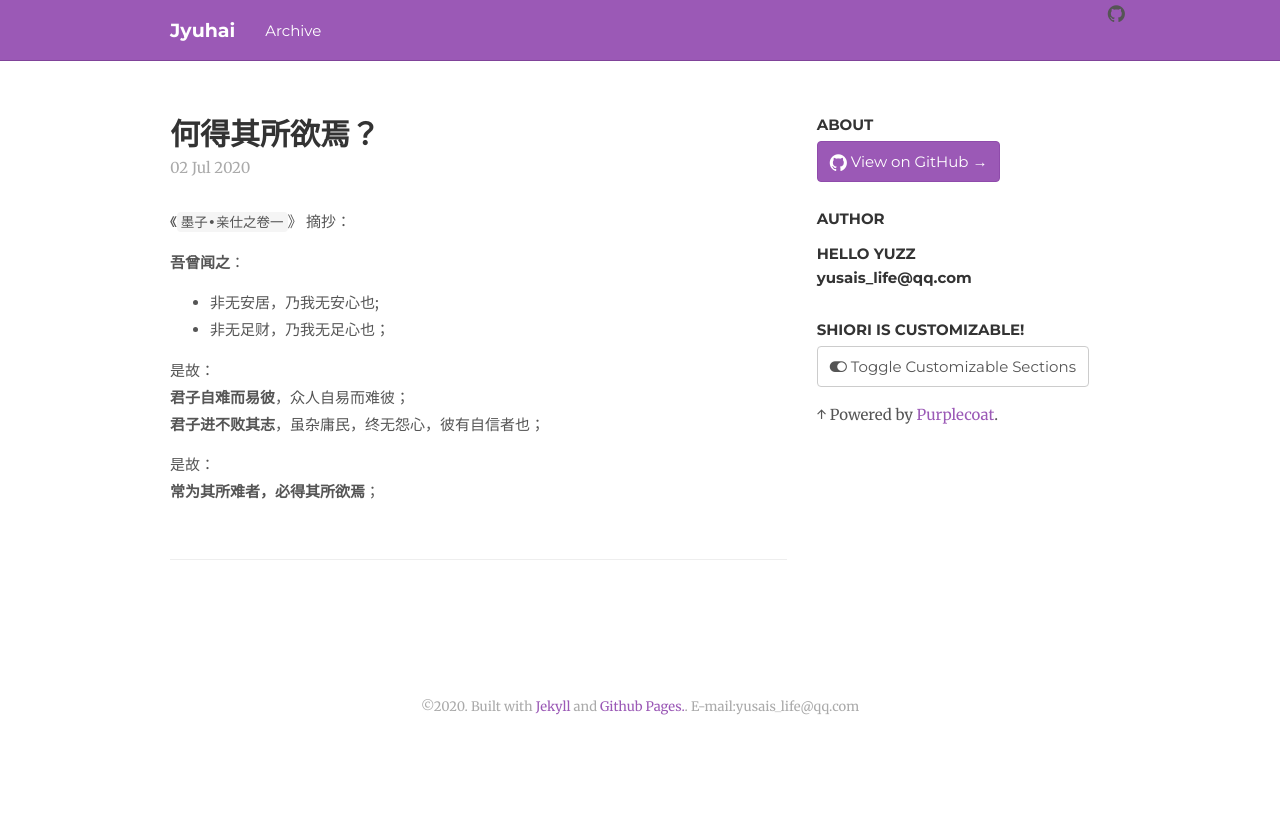
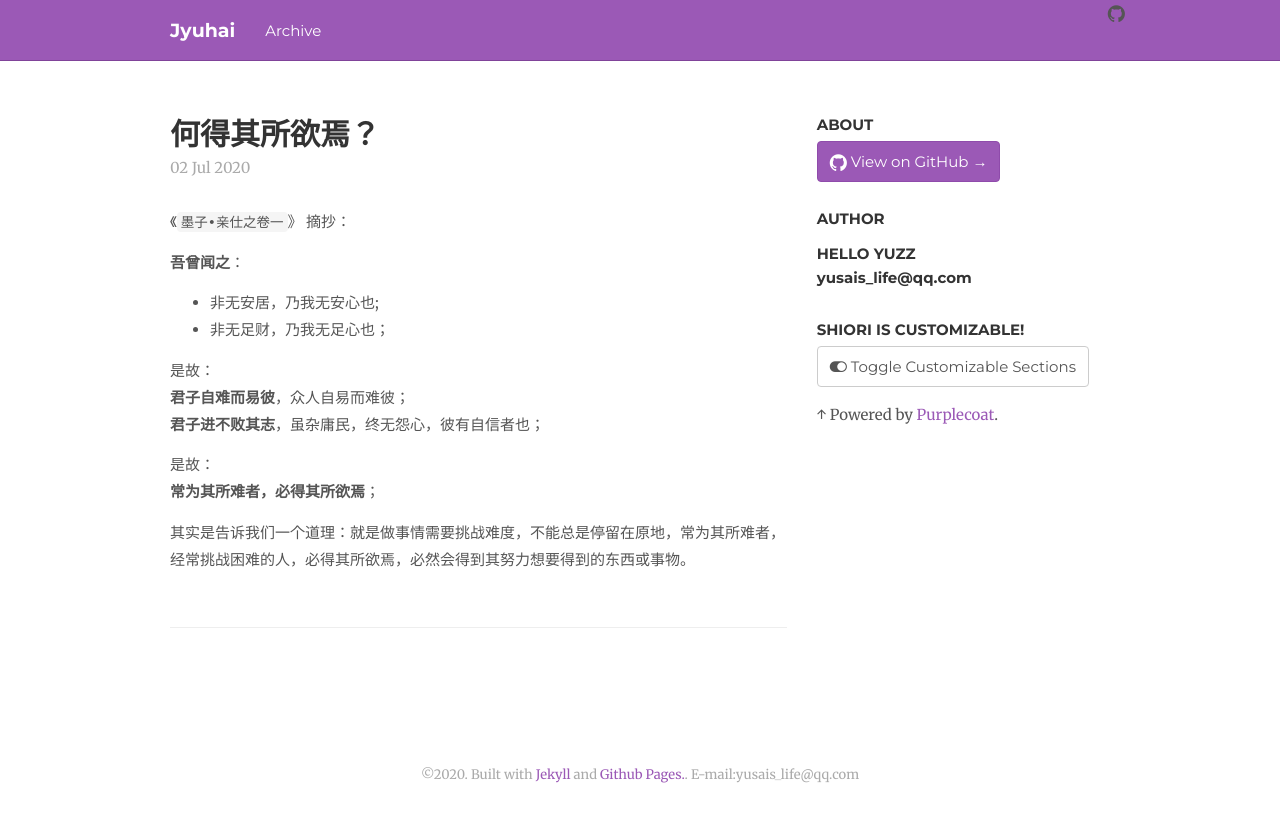
Before and after one commit to helloyuzz/me.wgrib2.com, a Jekyll site: the page built from _posts/2020-07-02-Hope.md, in a window 1280 px wide. Shown: the top 822 px of the page. Built offline with Jekyll 4.4.1, drawn with Linux system fonts in a browser that asks for light colours; nearby versions of some CDN libraries; comment, search, counter and statistics services are not loaded.

Commit message:
Update 2020-07-02-Hope.md

```diff
--- a/_posts/2020-07-02-Hope.md
+++ b/_posts/2020-07-02-Hope.md
@@ -14,3 +14,5 @@ __君子进不败其志__，虽杂庸民，终无怨心，彼有自信者也；
 
 是故：
 __常为其所难者，必得其所欲焉__；
+
+其实是告诉我们一个道理：就是做事情需要挑战难度，不能总是停留在原地，常为其所难者，经常挑战困难的人，必得其所欲焉，必然会得到其努力想要得到的东西或事物。
```
